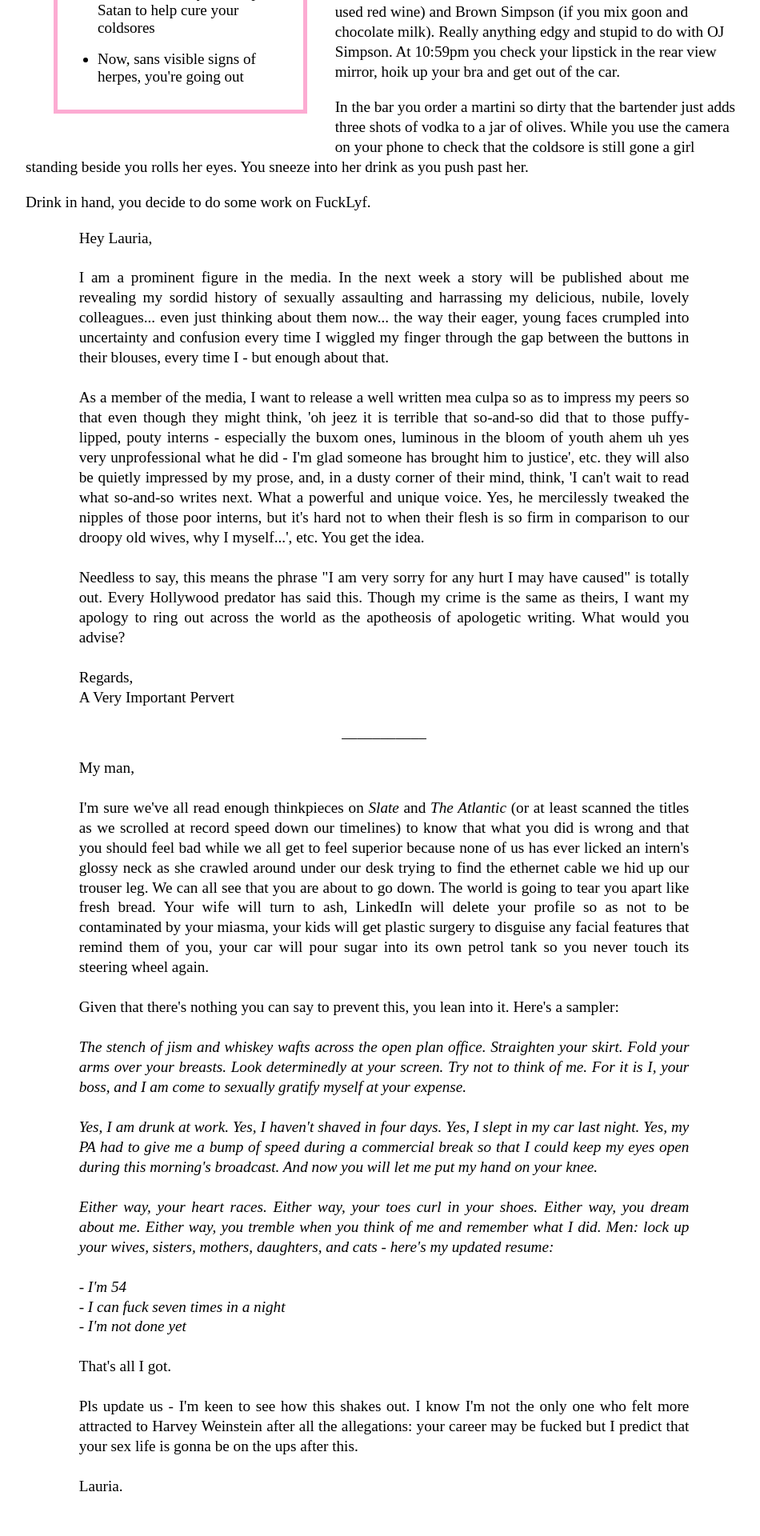
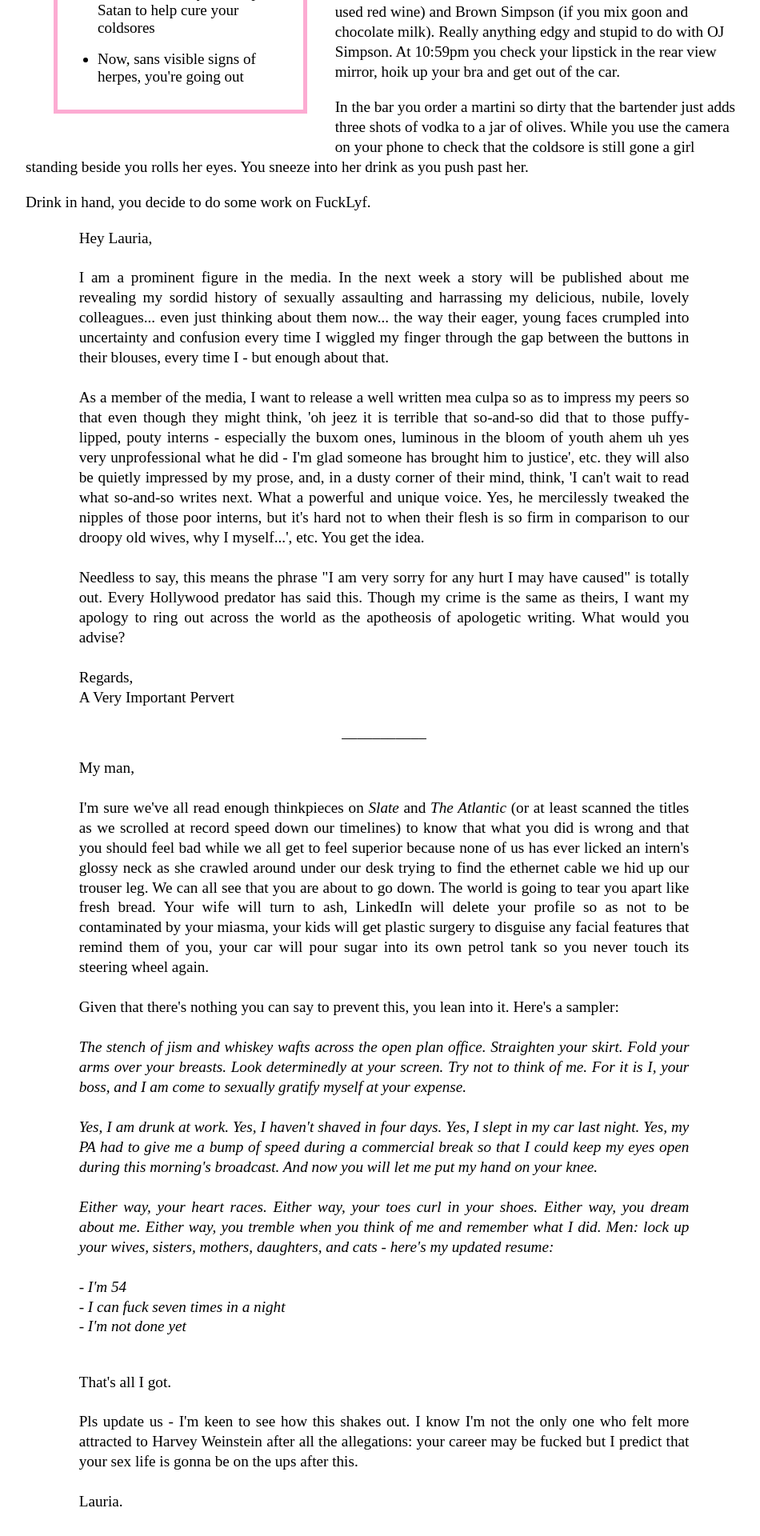
Before and after one commit to Pinelife/pinelife.github.io, a Jekyll site: the page Hellhole/Room11.html, which Jekyll copies as it is, in a window 1280 px wide. Shown: the part 966-2886 px from the top of the page at 80% size, without its empty margins (160-1110 px from the left). Built offline with Jekyll 4.4.1, drawn with Linux system fonts in a browser that asks for light colours.

Commit message:
Update Room11.html

```diff
--- a/Hellhole/Room11.html
+++ b/Hellhole/Room11.html
@@ -136,7 +136,8 @@ ___________
 		- I can fuck seven times in a night<br/>
 		- I'm not done yet<br/>
 	<br/>
-	</i>
+	</i></p>
+	<p style="text-align:justify" class="indented">
 	That's all I got.<br/><br/>
 	Pls update us - I'm keen to see how this shakes out. I know I'm not the only one who felt more attracted to Harvey
 	Weinstein after all the allegations: your career may be fucked but I predict that your sex life is gonna be on the ups after this.
```
